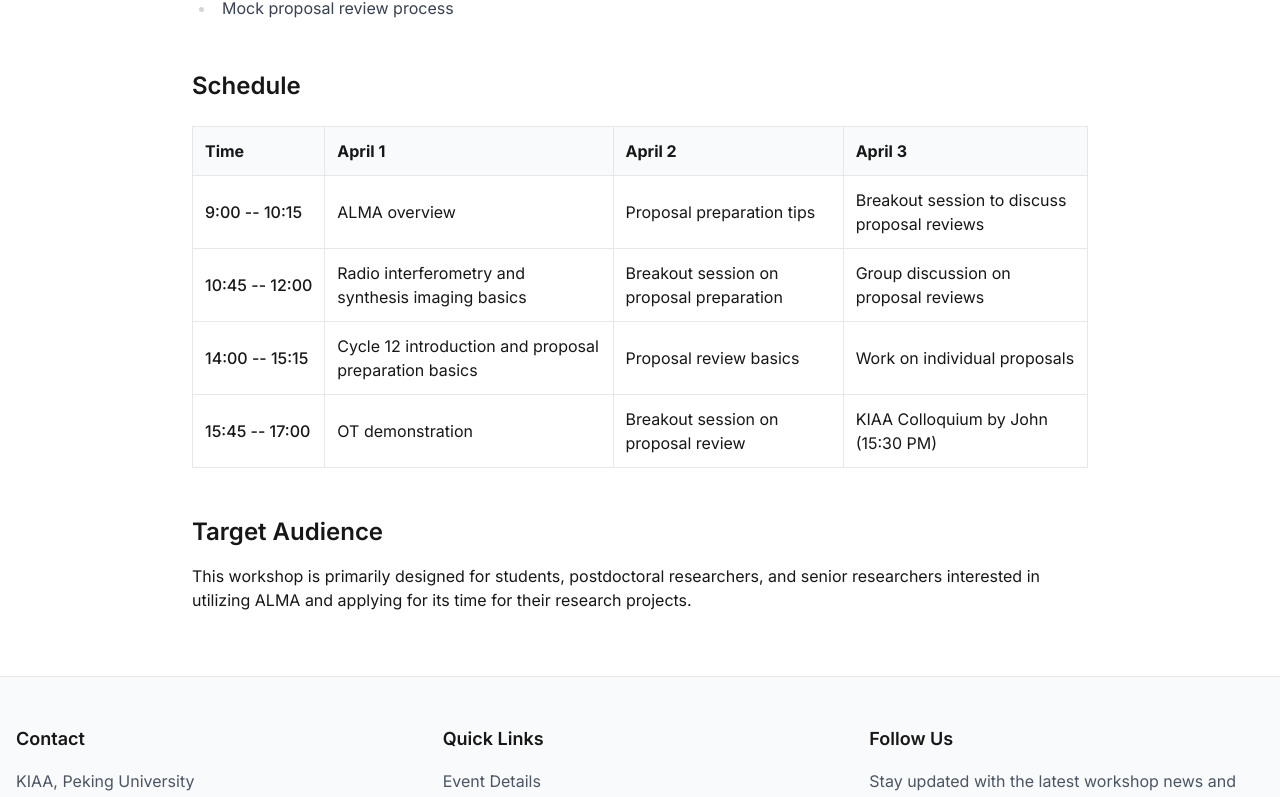
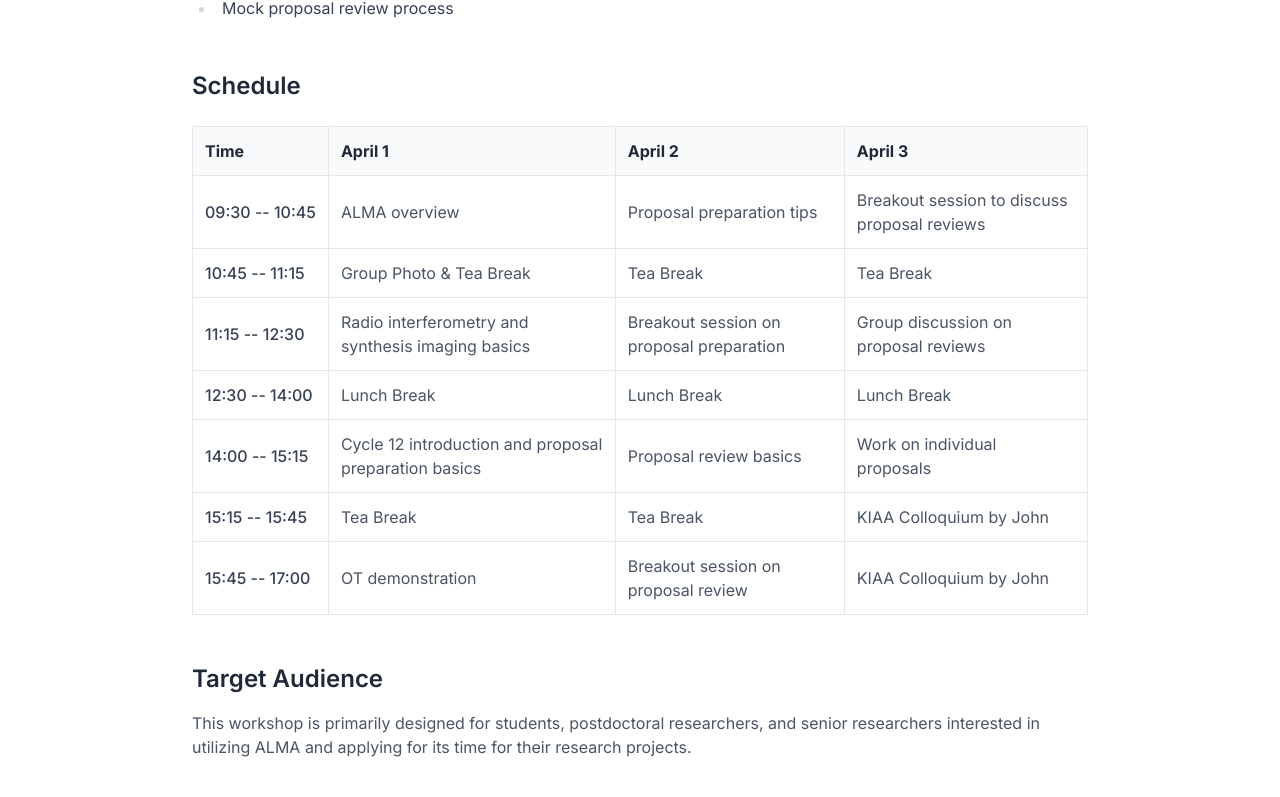
Before and after one commit to mars-knowsnothing/alma-workshop, a Next.js app: page /details in a window 1280 px wide. Shown: the part 454-1251 px from the top of the page. Built offline with nearby package versions, Linux system fonts and the light colour scheme.

Commit message:
1. update schedule 2. update style 3. remove build files

```diff
--- a/src/app/details/page.tsx
+++ b/src/app/details/page.tsx
@@ -1,16 +1,28 @@
 export default function Details() {
   const schedule = [
     {
-      time: "9:00 -- 10:15",
+      time: "09:30 -- 10:45",
       day1: "ALMA overview",
       day2: "Proposal preparation tips",
       day3: "Breakout session to discuss proposal reviews"
     },
     {
-      time: "10:45 -- 12:00",
+      time: "10:45 -- 11:15",
+      day1: "Group Photo & Tea Break",
+      day2: "Tea Break",
+      day3: "Tea Break"
+    },
+    {
+      time: "11:15 -- 12:30",
       day1: "Radio interferometry and synthesis imaging basics",
       day2: "Breakout session on proposal preparation",
       day3: "Group discussion on proposal reviews"
+    },
+    {
+      time: "12:30 -- 14:00",
+      day1: "Lunch Break",
+      day2: "Lunch Break",
+      day3: "Lunch Break"
     },
     {
       time: "14:00 -- 15:15",
@@ -19,21 +31,27 @@ export default function Details() {
       day3: "Work on individual proposals"
     },
     {
+      time: "15:15 -- 15:45",
+      day1: "Tea Break",
+      day2: "Tea Break",
+      day3: "KIAA Colloquium by John"
+    },
+    {
       time: "15:45 -- 17:00",
       day1: "OT demonstration",
       day2: "Breakout session on proposal review",
-      day3: "KIAA Colloquium by John (15:30 PM)"
+      day3: "KIAA Colloquium by John"
     }
   ]
 
   return (
     <main className="min-h-screen bg-white py-16">
       <div className="container mx-auto px-4">
-        <h1 className="text-4xl font-bold text-center mb-12">Event Details</h1>
+        <h1 className="text-4xl font-bold text-center mb-12 text-gray-900">Event Details</h1>
 
         <div className="max-w-4xl mx-auto space-y-12">
           <section>
-            <h2 className="text-2xl font-semibold mb-4">Workshop Description</h2>
+            <h2 className="text-2xl font-semibold mb-4 text-gray-800">Workshop Description</h2>
             <div className="prose max-w-none">
               <p>
                 This workshop will focus on the ALMA proposal writing and reviewing
@@ -49,30 +67,30 @@ export default function Details() {
           </section>
 
           <section>
-            <h2 className="text-2xl font-semibold mb-6">Schedule</h2>
+            <h2 className="text-2xl font-semibold mb-6 text-gray-800">Schedule</h2>
             <div className="overflow-x-auto">
               <table className="min-w-full border-collapse">
                 <thead>
                   <tr className="bg-gray-50">
-                    <th className="border p-3 text-left">Time</th>
-                    <th className="border p-3 text-left">April 1</th>
-                    <th className="border p-3 text-left">April 2</th>
-                    <th className="border p-3 text-left">April 3</th>
+                    <th className="border p-3 text-left text-gray-800">Time</th>
+                    <th className="border p-3 text-left text-gray-800">April 1</th>
+                    <th className="border p-3 text-left text-gray-800">April 2</th>
+                    <th className="border p-3 text-left text-gray-800">April 3</th>
                   </tr>
                 </thead>
                 <tbody>
                   {schedule.map((slot, index) => (
                     <tr key={index} className="hover:bg-gray-50">
-                      <td className="border p-3 whitespace-nowrap font-medium">
+                      <td className="border p-3 whitespace-nowrap font-medium text-gray-700">
                         {slot.time}
                       </td>
-                      <td className="border p-3">
+                      <td className="border p-3 text-gray-600">
                         {slot.day1}
                       </td>
-                      <td className="border p-3">
+                      <td className="border p-3 text-gray-600">
                         {slot.day2}
                       </td>
-                      <td className="border p-3">
+                      <td className="border p-3 text-gray-600">
                         {slot.day3}
                       </td>
                     </tr>
@@ -83,8 +101,8 @@ export default function Details() {
           </section>
 
           <section>
-            <h2 className="text-2xl font-semibold mb-4">Target Audience</h2>
-            <p>
+            <h2 className="text-2xl font-semibold mb-4 text-gray-800">Target Audience</h2>
+            <p className="text-gray-600">
               This workshop is primarily designed for students, postdoctoral researchers, and senior researchers interested in utilizing ALMA and applying for its time for their research projects.
             </p>
           </section>
--- a/src/app/organizers/page.tsx
+++ b/src/app/organizers/page.tsx
@@ -14,16 +14,16 @@ export default function Organizers() {
   return (
     <main className="min-h-screen bg-white py-16">
       <div className="container mx-auto px-4">
-        <h1 className="text-4xl font-bold text-center mb-12">Organizing Committees</h1>
+        <h1 className="text-4xl font-bold text-center mb-12 text-gray-900">Organizing Committees</h1>
 
         <div className="max-w-4xl mx-auto space-y-12">
           <section>
-            <h2 className="text-2xl font-semibold mb-6">Scientific Organizing Committee</h2>
+            <h2 className="text-2xl font-semibold mb-6 text-gray-800">Scientific Organizing Committee</h2>
             <ul className="space-y-3">
               {scientificCommittee.map((member, index) => (
                 <li
                   key={index}
-                  className="p-4 bg-gray-50 rounded-lg hover:bg-gray-100 transition-colors"
+                  className="p-4 bg-gray-50 rounded-lg hover:bg-gray-100 transition-colors text-gray-600"
                 >
                   {member}
                 </li>
@@ -32,12 +32,12 @@ export default function Organizers() {
           </section>
 
           <section>
-            <h2 className="text-2xl font-semibold mb-6">Local Organizing Committee</h2>
+            <h2 className="text-2xl font-semibold mb-6 text-gray-800">Local Organizing Committee</h2>
             <ul className="space-y-3">
               {localCommittee.map((member, index) => (
                 <li
                   key={index}
-                  className="p-4 bg-gray-50 rounded-lg hover:bg-gray-100 transition-colors"
+                  className="p-4 bg-gray-50 rounded-lg hover:bg-gray-100 transition-colors text-gray-600"
                 >
                   {member}
                 </li>
--- a/src/app/page.tsx
+++ b/src/app/page.tsx
@@ -28,7 +28,7 @@ export default function Home() {
       {/* Overview Section */}
       <section className="py-16">
         <div className="container mx-auto px-4">
-          <h2 className="text-3xl font-bold text-center mb-8">Workshop Overview</h2>
+          <h2 className="text-3xl font-bold text-center mb-8 text-gray-800">Workshop Overview</h2>
           <div className="max-w-3xl mx-auto text-gray-600 space-y-4">
             <p>
               Join us for an intensive workshop focused on Atacama Large Millimeter/submillimeter Array (ALMA) proposal writing and reviewing processes led by ALMA Observatory Scientist John Carpenter. Dr. Carpenter is a member of the ALMA science operations team, responsible for managing the application and allocation of observing time.
--- a/src/app/registration/page.tsx
+++ b/src/app/registration/page.tsx
@@ -4,18 +4,18 @@ export default function Registration() {
   return (
     <main className="min-h-screen bg-white py-16">
       <div className="container mx-auto px-4">
-        <h1 className="text-4xl font-bold text-center mb-12">Registration</h1>
+        <h1 className="text-4xl font-bold text-center mb-12 text-gray-900">Registration</h1>
 
         <div className="max-w-4xl mx-auto space-y-8">
           <section className="bg-blue-50 p-6 rounded-lg">
-            <h2 className="text-2xl font-semibold mb-4">Important Dates</h2>
+            <h2 className="text-2xl font-semibold mb-4 text-gray-800">Important Dates</h2>
             <p className="text-lg text-gray-700">
               Registration Deadline: <span className="font-semibold">March 10, 2025</span>
             </p>
           </section>
 
           <section>
-            <h2 className="text-2xl font-semibold mb-4">Registration Process</h2>
+            <h2 className="text-2xl font-semibold mb-4 text-gray-800">Registration Process</h2>
             <div className="prose max-w-none">
               <p>
                 To register for the ALMA Proposal Workshop, please complete the following steps:
--- a/src/app/venue/page.tsx
+++ b/src/app/venue/page.tsx
@@ -5,11 +5,11 @@ export default function Venue() {
   return (
     <main className="min-h-screen bg-white py-16">
       <div className="container mx-auto px-4">
-        <h1 className="text-4xl font-bold text-center mb-12">Venue Information</h1>
+        <h1 className="text-4xl font-bold text-center mb-12 text-gray-900">Venue Information</h1>
 
         <div className="max-w-4xl mx-auto space-y-8">
           <section className="bg-blue-50 p-6 rounded-lg">
-            <h2 className="text-2xl font-semibold mb-4">Location</h2>
+            <h2 className="text-2xl font-semibold mb-4 text-gray-800">Location</h2>
             <p className="text-lg text-gray-700">
               This symposium will take place both at the Kavli Institute for Astronomy
               and Astrophysics at Peking University (KIAA-PKU).
@@ -17,14 +17,14 @@ export default function Venue() {
           </section>
 
           <section className="prose max-w-none">
-            <h2 className="text-2xl font-semibold mb-4">Important Notice</h2>
+            <h2 className="text-2xl font-semibold mb-4 text-gray-800">Important Notice</h2>
             <p className="text-gray-600">
               To get further information, please pay attention to follow-up notifications.
             </p>
           </section>
 
           <section>
-            <h2 className="text-2xl font-semibold mb-4">Address</h2>
+            <h2 className="text-2xl font-semibold mb-4 text-gray-800">Address</h2>
             <div className="bg-gray-50 p-6 rounded-lg">
               <p className="text-gray-700">
                 Kavli Institute for Astronomy and Astrophysics<br />
--- a/src/components/Footer.tsx
+++ b/src/components/Footer.tsx
@@ -6,7 +6,7 @@ export default function Footer() {
       <div className="container mx-auto px-4 py-12">
         <div className="grid grid-cols-1 md:grid-cols-3 gap-8">
           <div>
-            <h3 className="font-semibold text-lg mb-4">Contact</h3>
+            <h3 className="font-semibold text-lg mb-4 text-gray-800">Contact</h3>
             <p className="text-gray-600">
               KIAA, Peking University<br />
               5 Yiheyuan Road<br />
@@ -14,7 +14,7 @@ export default function Footer() {
             </p>
           </div>
           <div>
-            <h3 className="font-semibold text-lg mb-4">Quick Links</h3>
+            <h3 className="font-semibold text-lg mb-4 text-gray-800">Quick Links</h3>
             <ul className="space-y-2">
               <li>
                 <Link href="/details" className="text-gray-600 hover:text-gray-900">
@@ -29,7 +29,7 @@ export default function Footer() {
             </ul>
           </div>
           <div>
-            <h3 className="font-semibold text-lg mb-4">Follow Us</h3>
+            <h3 className="font-semibold text-lg mb-4 text-gray-800">Follow Us</h3>
             <p className="text-gray-600">
               Stay updated with the latest workshop news and announcements.
             </p>
```
Also changed, not shown: 1 other file (tests, documents, lock files or other folders).
